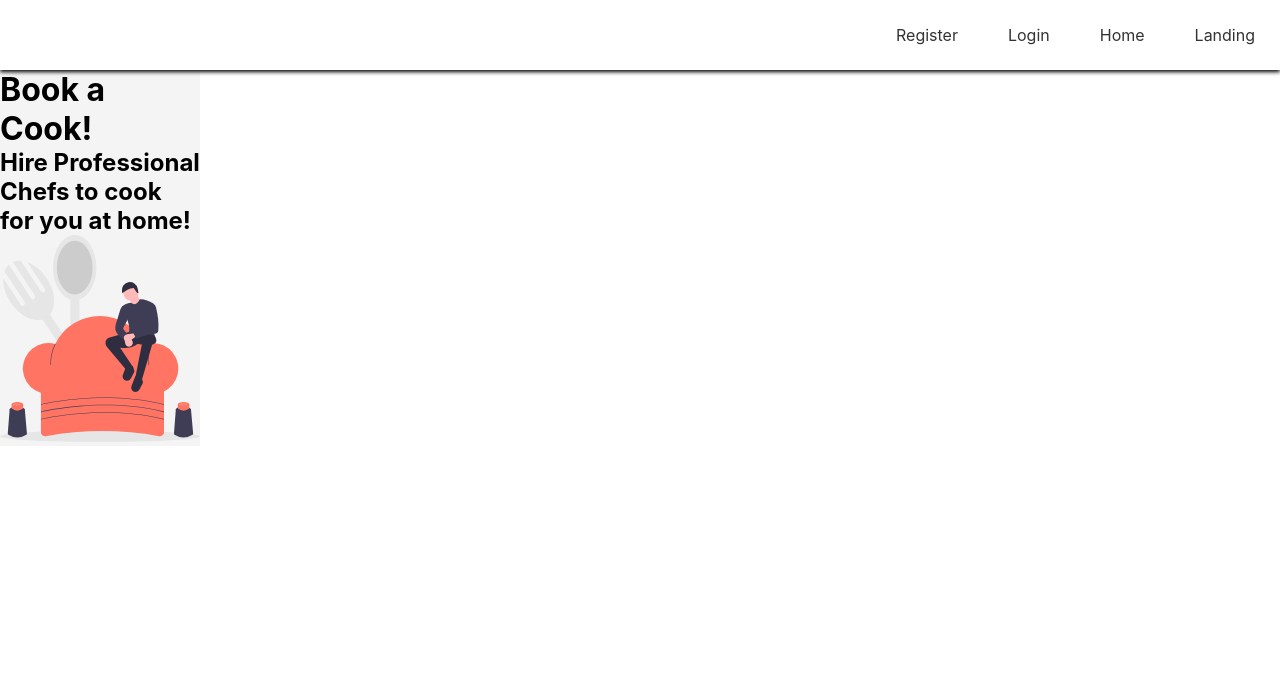
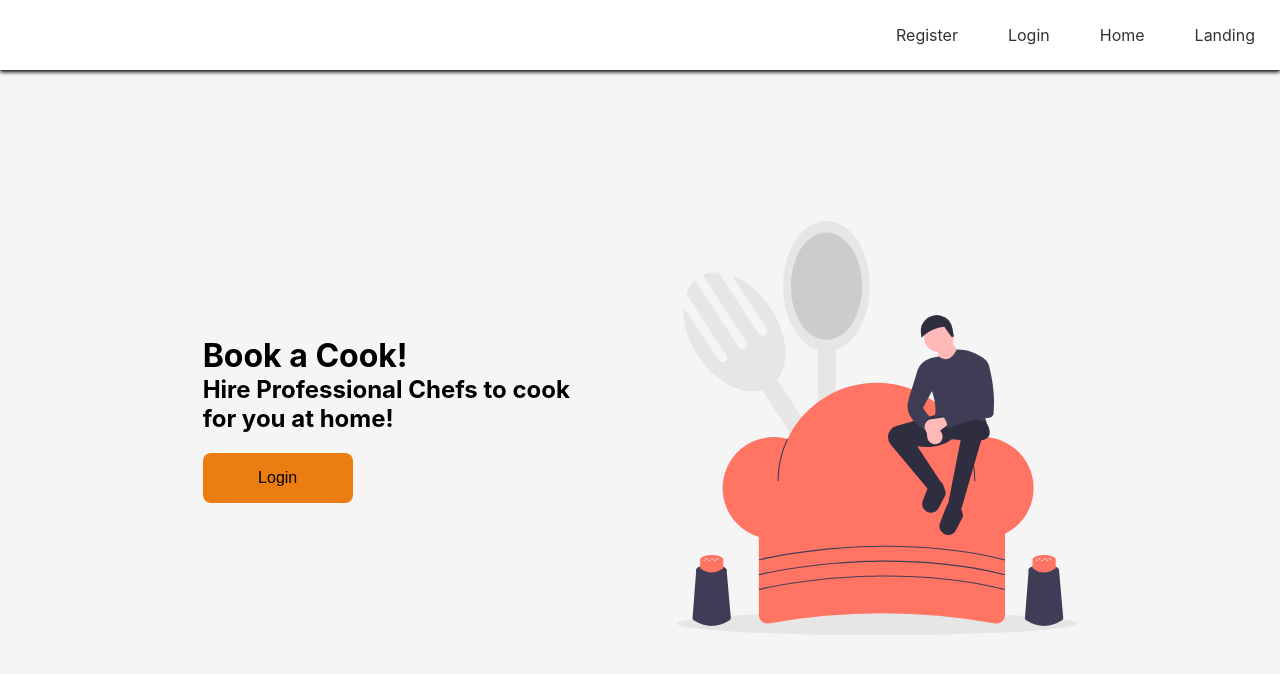
Before and after one commit to kchilds2020/book-a-cook, a React (Create React App) app: page / in a window 1280 px wide. Shown: the top 674 px of the page. Built offline with nearby package versions, Linux system fonts and the light colour scheme.

Commit message:
inline styling

```diff
--- a/src/App.css
+++ b/src/App.css
@@ -1,4 +1,5 @@
 *{
+  box-sizing: border-box;
   margin: 0px;
   padding: 0px;
 }
@@ -6,6 +7,7 @@
 html, body{
   width: 100%;
   height: 100%;
+  background-color: #f5f5f5;
 }
 
 .nav-bar{
@@ -17,6 +19,8 @@ html, body{
 
 ul {
   list-style-type: none;
+  width: 50%;
+  float: right;
 }
 
 li {
@@ -34,12 +38,11 @@ li a{
 .landing{
   display: flex;
   flex-direction: row;
-  flex-wrap: wrap;
   justify-content: center;
 }
 
 .section{
-  width: 200px;
+  width: 400px;
   background-color: #f4f4f4;
 }
 
--- a/src/App.js
+++ b/src/App.js
@@ -7,6 +7,7 @@ import Login from './components/Login';
 import Register from './components/Register';
 
 function App() {
+
   return (
       <Router>
         <div className = 'nav-bar'>
--- a/src/components/Landing.js
+++ b/src/components/Landing.js
@@ -1,16 +1,56 @@
 import React from 'react';
+import {Link} from 'react-router-dom';
 import SVG from '../images/SVG.svg';
-import '../App.css';
+
+const landingBody ={
+    height: '90vh',
+    width: '100%',
+    display: 'flex',
+    flexDirection: 'column',
+    justifyContent: 'center'
+}
+const container = {
+    width: '80%',
+    margin: 'auto',
+    display: 'flex',
+    flexWrap: 'wrap',
+    justifyContent: 'space-evenly',
+    alignItems: 'center'
+};
+const section = {
+    width: '400px'
+}
+const sectionIMG = {
+    width: '100%'
+}
+const btn = {
+    width: '150px',
+    color: 'black',
+    height: '50px',
+    padding: '10px',
+    margin: '20px 0px',
+    border: 'none',
+    borderRadius: '8px',
+    backgroundColor: '#ec7d10',
+    cursor: 'pointer',
+    textDecoration: 'none',
+    fontSize: '16px'
+}
 
 const Landing = () => {
     return(
-        <div className = "Landing">
-            <div className = "section">
-                <h1>Book a Cook!</h1>
-                <h2>Hire Professional Chefs to cook for you at home!</h2>
-            </div>
-            <div className = "section">
-                <img src={SVG} alt="landing"></img>
+        <div style = {landingBody}>
+            <div style = {container}>
+                <div style = {section}>
+                    <h1>Book a Cook!</h1>
+                    <h2>Hire Professional Chefs to cook for you at home!</h2>
+                    <Link to ="/login">
+                        <button style={btn}>Login</button>
+                    </Link>
+                </div>
+                <div style = {section}>
+                    <img style = {sectionIMG} src={SVG} alt="landing" />
+                </div>
             </div>
         </div>
     );
```
